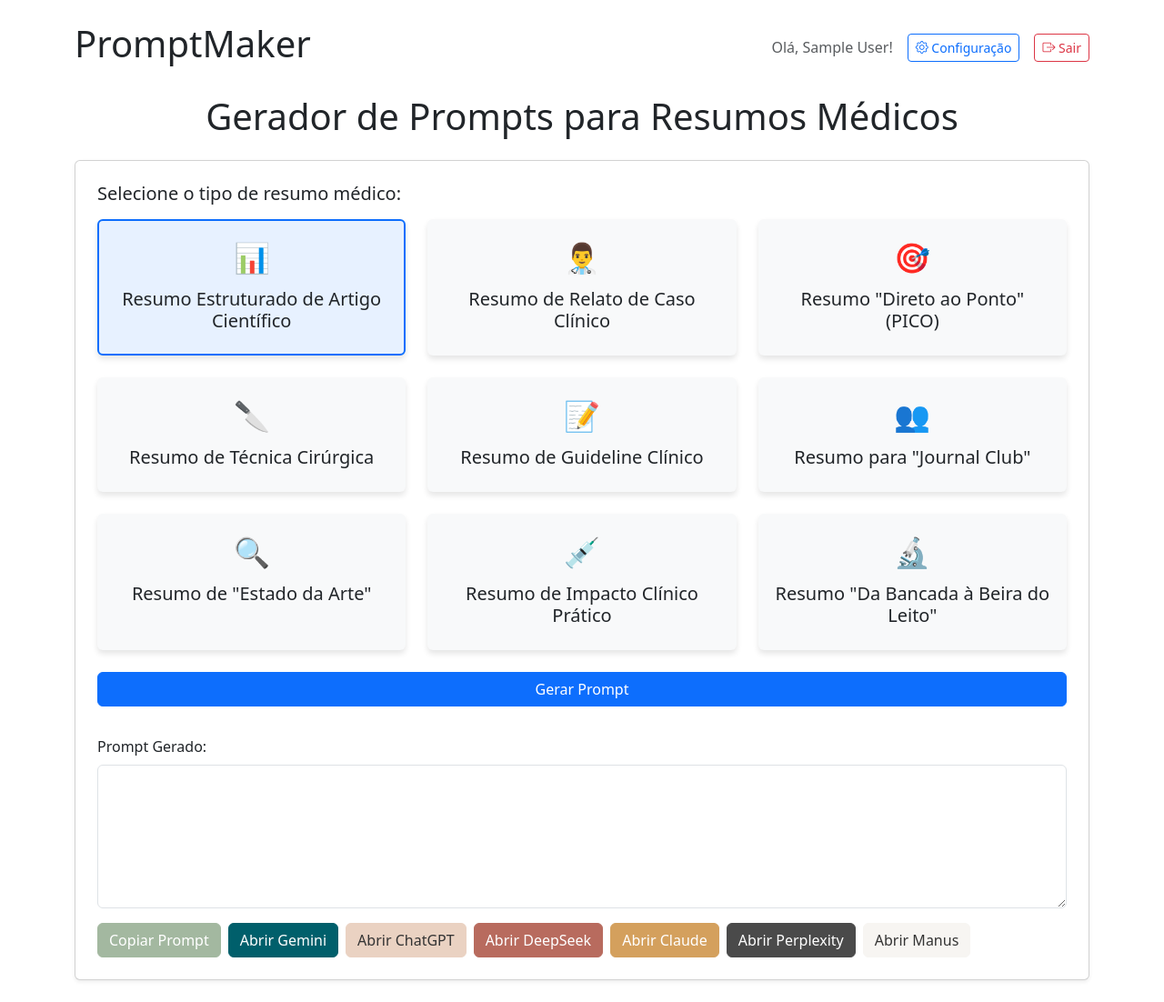
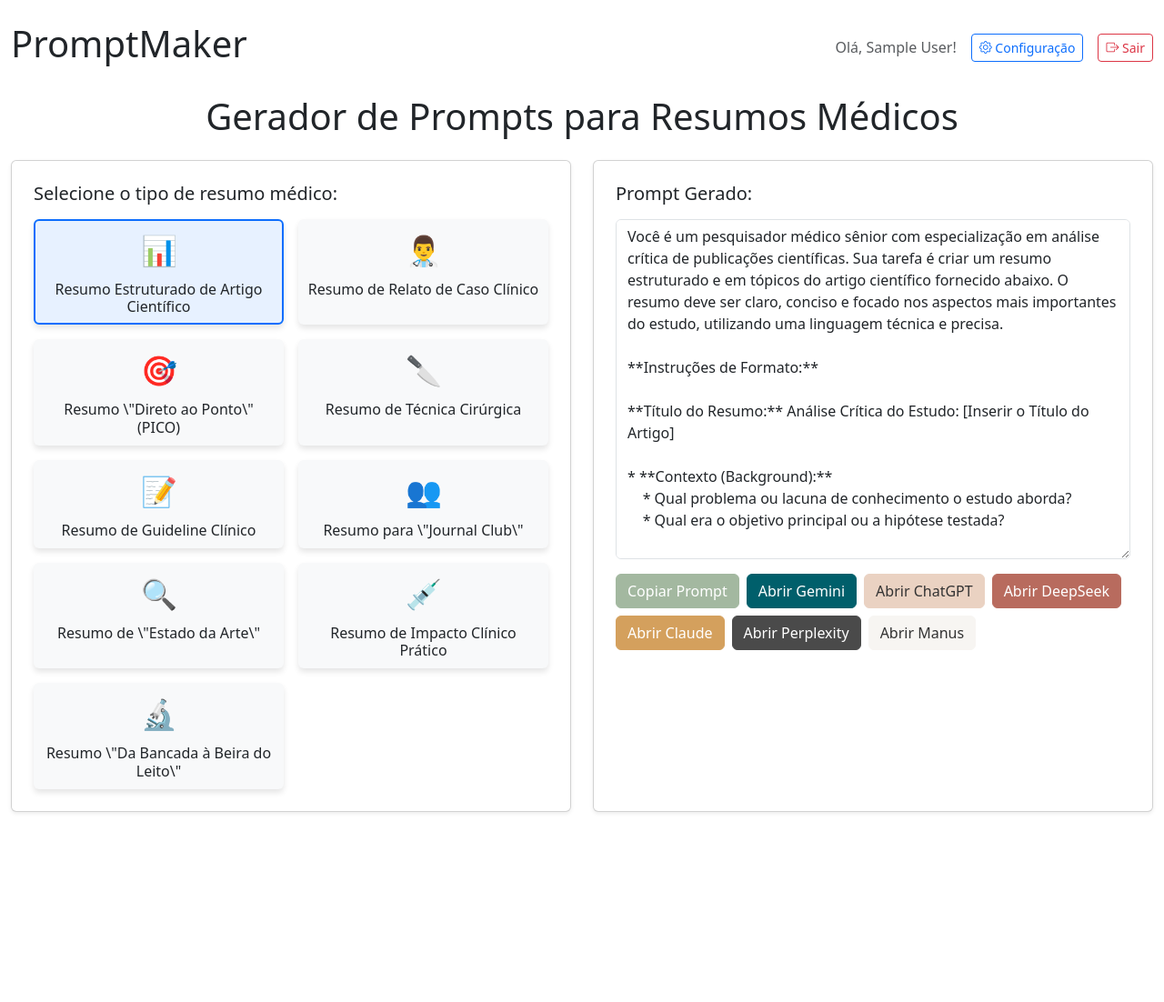
Before and after one commit to kceyCol/prompt, a Flask app: page / in a window 1280 px wide. Shown: the whole page at 91% size. After the commit the page ends 894 px from the top, so only its background shows below. Run offline with Flask 3, Linux system fonts and the light colour scheme; the visitor is signed in with stand-in values (Sample User, id 1).

Commit message:
Add files via upload

```diff
--- a/templates/index.html
+++ b/templates/index.html
@@ -9,7 +9,7 @@
     <link rel="stylesheet" href="/static/estilos.css">
 </head>
 <body>
-    <div class="container py-4">
+    <div class="container-fluid py-4">
         <!-- Header com informações do usuário -->
         <div class="d-flex justify-content-between align-items-center mb-4">
             <h1 class="text-center">PromptMaker</h1>
@@ -24,102 +24,113 @@
             </div>
         </div>
 
-        <!-- Resto do conteúdo existente -->
         <h1 class="mb-4 text-center">Gerador de Prompts para Resumos Médicos</h1>
 
-        <!-- Seção de Configuração do Prompt -->
-        <div class="card p-4 shadow-sm">
+        <!-- Layout de duas colunas -->
+        <div class="row">
+            <!-- Coluna da esquerda - Cards de seleção -->
+            <div class="col-lg-6 col-md-12">
+                <div class="card p-4 shadow-sm h-100">
                     <h5 class="mb-3">Selecione o tipo de resumo médico:</h5>
-            <div class="row row-cols-1 row-cols-md-2 row-cols-lg-3 g-4 mb-4">
+                    <div class="row row-cols-1 row-cols-md-2 g-3">
                         <div class="col">
                             <div class="card tipo-card selected card-tooltip" data-tipo="artigo_cientifico" data-descricao="Este prompt é ideal para estudos de pesquisa, como ensaios clínicos, estudos de coorte ou caso-controle. Ele força a IA a seguir a estrutura padrão de um artigo científico.">
                                 <div class="tooltip-text">Este prompt é ideal para estudos de pesquisa, como ensaios clínicos, estudos de coorte ou caso-controle. Ele força a IA a seguir a estrutura padrão de um artigo científico.</div>
-                        <div class="card-body text-center">
+                                <div class="card-body text-center p-2">
                                     <div class="card-icon">📊</div>
-                            <h5 class="card-title">Resumo Estruturado de Artigo Científico</h5>
+                                    <h6 class="card-title mb-0">Resumo Estruturado de Artigo Científico</h6>
                                 </div>
                             </div>
                         </div>
                         <div class="col">
                             <div class="card tipo-card card-tooltip" data-tipo="relato_caso">
                                 <div class="tooltip-text">Este prompt é focado em extrair a narrativa clínica de um relato de caso, ideal para médicos, residentes e estudantes de medicina.</div>
-                        <div class="card-body text-center">
+                                <div class="card-body text-center p-2">
                                     <div class="card-icon">👨‍⚕️</div>
-                            <h5 class="card-title">Resumo de Relato de Caso Clínico</h5>
+                                    <h6 class="card-title mb-0">Resumo de Relato de Caso Clínico</h6>
                                 </div>
                             </div>
                         </div>
                         <div class="col">
                             <div class="card tipo-card card-tooltip" data-tipo="pico">
                                 <div class="tooltip-text">Este formato é perfeito para quando um clínico precisa de uma resposta rápida sobre uma intervenção, baseada em evidências. Formato PICO (Paciente/Problema, Intervenção, Comparação, Outcome/Desfecho).</div>
-                        <div class="card-body text-center">
+                                <div class="card-body text-center p-2">
                                     <div class="card-icon">🎯</div>
-                            <h5 class="card-title">Resumo "Direto ao Ponto" (PICO)</h5>
+                                    <h6 class="card-title mb-0">Resumo \"Direto ao Ponto\" (PICO)</h6>
                                 </div>
                             </div>
                         </div>
                         <div class="col">
                             <div class="card tipo-card card-tooltip" data-tipo="tecnica_cirurgica">
                                 <div class="tooltip-text">Essencial para cirurgiões se preparando para um procedimento, especialmente um que não realizam com frequência. O foco é na sequência de ações e nos pontos críticos.</div>
-                        <div class="card-body text-center">
+                                <div class="card-body text-center p-2">
                                     <div class="card-icon">🔪</div>
-                            <h5 class="card-title">Resumo de Técnica Cirúrgica</h5>
+                                    <h6 class="card-title mb-0">Resumo de Técnica Cirúrgica</h6>
                                 </div>
                             </div>
                         </div>
                         <div class="col">
                             <div class="card tipo-card card-tooltip" data-tipo="guideline">
                                 <div class="tooltip-text">Diretrizes de sociedades médicas podem ser longas e densas. Este resumo extrai apenas as recomendações, classificadas por força de evidência.</div>
-                        <div class="card-body text-center">
+                                <div class="card-body text-center p-2">
                                     <div class="card-icon">📝</div>
-                            <h5 class="card-title">Resumo de Guideline Clínico</h5>
+                                    <h6 class="card-title mb-0">Resumo de Guideline Clínico</h6>
                                 </div>
                             </div>
                         </div>
                         <div class="col">
                             <div class="card tipo-card card-tooltip" data-tipo="journal_club">
                                 <div class="tooltip-text">Este formato é desenhado para fomentar a discussão e a análise crítica de um artigo, indo além do simples resumo dos fatos.</div>
-                        <div class="card-body text-center">
+                                <div class="card-body text-center p-2">
                                     <div class="card-icon">👥</div>
-                            <h5 class="card-title">Resumo para "Journal Club"</h5>
+                                    <h6 class="card-title mb-0">Resumo para \"Journal Club\"</h6>
                                 </div>
                             </div>
                         </div>
                         <div class="col">
                             <div class="card tipo-card card-tooltip" data-tipo="estado_arte">
                                 <div class="tooltip-text">Artigos de revisão (sejam narrativos ou sistemáticos) são a principal fonte de atualização para clínicos. Este resumo organiza o conhecimento consolidado, as controvérsias e o que está por vir.</div>
-                        <div class="card-body text-center">
+                                <div class="card-body text-center p-2">
                                     <div class="card-icon">🔍</div>
-                            <h5 class="card-title">Resumo de "Estado da Arte"</h5>
+                                    <h6 class="card-title mb-0">Resumo de \"Estado da Arte\"</h6>
                                 </div>
                             </div>
                         </div>
                         <div class="col">
                             <div class="card tipo-card card-tooltip" data-tipo="impacto_clinico">
-                        <div class="tooltip-text">Quando um estudo "practice-changing" é publicado, os médicos não querem saber apenas o p-valor. Eles querem saber: "O quão grande é o benefício? Para quem? E a que custo (efeitos adversos)?" Este resumo foca nisso.</div>
-                        <div class="card-body text-center">
+                                <div class="tooltip-text">Quando um estudo \"practice-changing\" é publicado, os médicos não querem saber apenas o p-valor. Eles querem saber: \"O quão grande é o benefício? Para quem? E a que custo (efeitos adversos)?\" Este resumo foca nisso.</div>
+                                <div class="card-body text-center p-2">
                                     <div class="card-icon">💉</div>
-                            <h5 class="card-title">Resumo de Impacto Clínico Prático</h5>
+                                    <h6 class="card-title mb-0">Resumo de Impacto Clínico Prático</h6>
                                 </div>
                             </div>
                         </div>
                         <div class="col">
                             <div class="card tipo-card card-tooltip" data-tipo="translacional">
                                 <div class="tooltip-text">Clínicos geralmente não têm tempo para ler artigos de ciência básica. Este resumo faz a ponte, extraindo o potencial clínico futuro de uma pesquisa feita em laboratório ou em modelos animais.</div>
-                        <div class="card-body text-center">
+                                <div class="card-body text-center p-2">
                                     <div class="card-icon">🔬</div>
-                            <h5 class="card-title">Resumo "Da Bancada à Beira do Leito"</h5>
+                                    <h6 class="card-title mb-0">Resumo \"Da Bancada à Beira do Leito\"</h6>
+                                </div>
+                            </div>
                         </div>
                     </div>
                 </div>
             </div>
 
-            <button id="btnGerar" class="btn btn-primary w-100 mb-3">Gerar Prompt</button>
-            <div class="mt-3">
-                <label class="form-label">Prompt Gerado:</label>
-                <textarea id="outputPrompt" class="form-control" rows="6" readonly></textarea>
+            <!-- Coluna da direita - Prompt gerado -->
+            <div class="col-lg-6 col-md-12">
+                <div class="card p-4 shadow-sm h-100">
+                    <h5 class="mb-3">Prompt Gerado:</h5>
+                    <div id="loadingIndicator" class="text-center mb-3" style="display:none;">
+                        <div class="spinner-border text-primary" role="status">
+                            <span class="visually-hidden">Carregando...</span>
                         </div>
-            <div class="mt-3 d-flex flex-wrap gap-2" id="botoesAcoes" style="display:none;">
+                        <p class="mt-2 text-muted">Gerando prompt...</p>
+                    </div>
+                    <textarea id="outputPrompt" class="form-control mb-3" rows="15" readonly placeholder="Clique em um dos cards à esquerda para gerar automaticamente o prompt correspondente."></textarea>
+
+                    <div class="d-flex flex-wrap gap-2" id="botoesAcoes" style="display:none;">
                         <button id="btnCopiar" class="btn btn-copiar">Copiar Prompt</button>
                         <button class="btn btn-gemini" onclick="abrirIA('gemini')">Abrir Gemini</button>
                         <button class="btn btn-chatgpt" onclick="abrirIA('chatgpt')">Abrir ChatGPT</button>
@@ -127,6 +138,8 @@
                         <button class="btn btn-claude" onclick="abrirIA('claude')">Abrir Claude</button>
                         <button class="btn btn-perplexity" onclick="abrirIA('perplexity')">Abrir Perplexity</button>
                         <button class="btn btn-manus" onclick="abrirIA('manus')">Abrir Manus</button>
+                    </div>
+                </div>
             </div>
         </div>
     </div>
@@ -147,22 +160,65 @@
         // Detectar se é dispositivo touch
         const isTouchDevice = 'ontouchstart' in window || navigator.maxTouchPoints > 0;
 
+        // Função para gerar prompt
+        async function gerarPrompt(tipo) {
+            const loadingIndicator = document.getElementById('loadingIndicator');
+            const outputPrompt = document.getElementById('outputPrompt');
+            const botoesAcoes = document.getElementById('botoesAcoes');
+
+            // Mostrar indicador de carregamento
+            loadingIndicator.style.display = 'block';
+            outputPrompt.value = '';
+            botoesAcoes.style.display = 'none';
+
+            try {
+                const categoria = 'medicina';
+
+                const resp = await fetch('/gerar_prompt', {
+                    method: 'POST',
+                    headers: {'Content-Type': 'application/json'},
+                    body: JSON.stringify({categoria, tipo, texto: ''})
+                });
+                const json = await resp.json();
+
+                // Esconder indicador de carregamento
+                loadingIndicator.style.display = 'none';
+
+                // Mostrar resultado
+                outputPrompt.value = json.prompt;
+                botoesAcoes.style.display = 'flex';
+
+            } catch (error) {
+                loadingIndicator.style.display = 'none';
+                alert('Erro ao gerar prompt. Tente novamente.');
+            }
+        }
+
         // Inicialização
         document.addEventListener('DOMContentLoaded', function() {
+            // Gerar prompt inicial para o card selecionado
+            gerarPrompt(tipoSelecionado);
+
             // Adicionar evento de clique aos cards
             document.querySelectorAll('.tipo-card').forEach(card => {
                 // Eventos de clique/touch
                 card.addEventListener('click', function(e) {
                     e.preventDefault();
+
                     // Remover seleção anterior
                     document.querySelectorAll('.tipo-card').forEach(c => {
                         c.classList.remove('selected');
                         c.classList.remove('show-tooltip');
                     });
+
                     // Adicionar seleção ao card clicado
                     this.classList.add('selected');
+
                     // Atualizar tipo selecionado
                     tipoSelecionado = this.getAttribute('data-tipo');
+
+                    // Gerar prompt automaticamente
+                    gerarPrompt(tipoSelecionado);
                 });
 
                 // Eventos para tooltip em dispositivos touch
@@ -207,32 +263,6 @@
                 });
             }
         });
-
-        // Função para gerar prompt
-        document.getElementById('btnGerar').onclick = async function() {
-            // Adicionar feedback visual
-            this.disabled = true;
-            this.textContent = 'Gerando...';
-
-            try {
-                const categoria = 'medicina';
-                const tipo = tipoSelecionado;
-
-                const resp = await fetch('/gerar_prompt', {
-                    method: 'POST',
-                    headers: {'Content-Type': 'application/json'},
-                    body: JSON.stringify({categoria, tipo, texto: ''})
-                });
-                const json = await resp.json();
-                document.getElementById('outputPrompt').value = json.prompt;
-                document.getElementById('botoesAcoes').style.display = 'flex';
-            } catch (error) {
-                alert('Erro ao gerar prompt. Tente novamente.');
-            } finally {
-                this.disabled = false;
-                this.textContent = 'Gerar Prompt';
-            }
-        };
 
         // Função para copiar prompt
         document.getElementById('btnCopiar').onclick = async function() {
@@ -290,38 +320,6 @@
                 e.target.style.fontSize = '16px';
             }
         });
-
-        // Função para copiar URL
-        async function copiarIP(elemento) {
-            const texto = elemento.textContent;
-            try {
-                if (navigator.clipboard && window.isSecureContext) {
-                    await navigator.clipboard.writeText(texto);
-                } else {
-                    // Fallback para dispositivos mais antigos
-                    const textArea = document.createElement('textarea');
-                    textArea.value = texto;
-                    document.body.appendChild(textArea);
-                    textArea.select();
-                    document.execCommand('copy');
-                    document.body.removeChild(textArea);
-                }
-
-                // Feedback visual
-                const originalText = elemento.textContent;
-                elemento.textContent = 'Copiado!';
-                elemento.style.background = '#d4edda';
-
-                setTimeout(() => {
-                    elemento.textContent = originalText;
-                    elemento.style.background = '#f8f9fa';
-                }, 1500);
-
-            } catch (err) {
-                console.error('Erro ao copiar:', err);
-                alert('Erro ao copiar. Selecione e copie manualmente.');
-            }
-        }
     </script>
 </body>
 </html>
```
Lines whose indentation alone changed are shown as unchanged.
